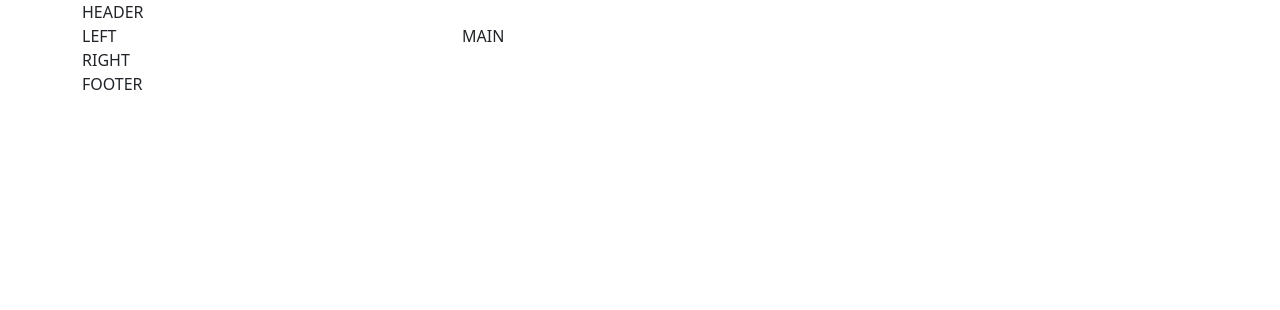
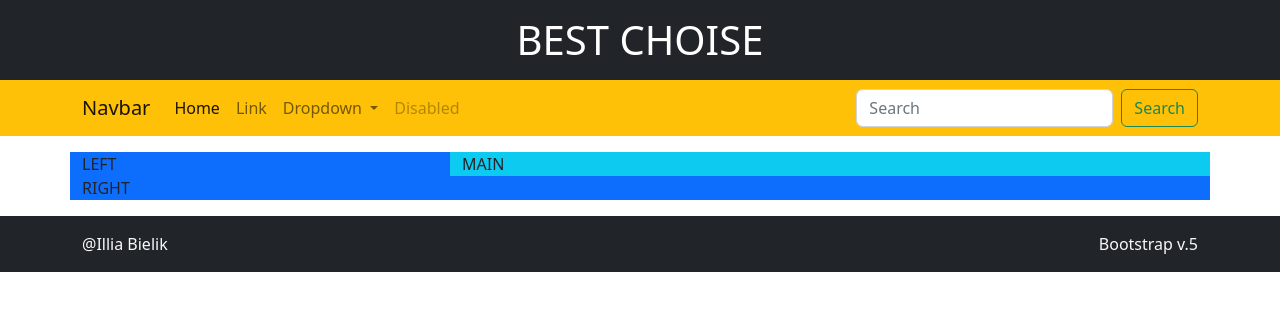
Before and after one commit to IlliaBielik/bootstrap-project, a website: page index.html in a window 1280 px wide. Drawn offline with nearby package versions, Linux system fonts and the light colour scheme.

Commit message:
Добавил черновое меню, указав отступы

```diff
--- a/index.html
+++ b/index.html
@@ -11,21 +11,79 @@
 
 <body>
 
-  <div class="container">
-    <div class="row">
-      <div class="col header"><span>HEADER</span></div>
+  <div class="header bg-dark mb-3 pt-3">
+    <div class="container">
+      <div class="row">
+        <h1 class="col text-center text-white mb-3"><span>BEST CHOISE</span></h1>
+      </div>
     </div>
 
-    <div class="row">
-      <div class="col-xxl-6 col-xl-8 main"><span>MAIN</span></div>
-      <div class="col-xxl-3 col-xl-4 col-lg-6 order-xl-first left"><span>LEFT</span></div>
-      <div class="col-xxl-3 col-xl-12 col-lg-6 right"><span>RIGHT</span></div>
-    </div>
+    <nav class="navbar navbar-expand-lg bg-warning">
+      <div class="container">
+        <a class="navbar-brand" href="#">Navbar</a>
+        <button class="navbar-toggler" type="button" data-bs-toggle="collapse" data-bs-target="#navbarSupportedContent"
+          aria-controls="navbarSupportedContent" aria-expanded="false" aria-label="Toggle navigation">
+          <span class="navbar-toggler-icon"></span>
+        </button>
+        <div class="collapse navbar-collapse" id="navbarSupportedContent">
+          <ul class="navbar-nav me-auto mb-2 mb-lg-0">
+            <li class="nav-item">
+              <a class="nav-link active" aria-current="page" href="#">Home</a>
+            </li>
+            <li class="nav-item">
+              <a class="nav-link" href="#">Link</a>
+            </li>
+            <li class="nav-item dropdown">
+              <a class="nav-link dropdown-toggle" href="#" role="button" data-bs-toggle="dropdown"
+                aria-expanded="false">
+                Dropdown
+              </a>
+              <ul class="dropdown-menu">
+                <li><a class="dropdown-item" href="#">Action</a></li>
+                <li><a class="dropdown-item" href="#">Another action</a></li>
+                <li>
+                  <hr class="dropdown-divider">
+                </li>
+                <li><a class="dropdown-item" href="#">Something else here</a></li>
+              </ul>
+            </li>
+            <li class="nav-item">
+              <a class="nav-link disabled">Disabled</a>
+            </li>
+          </ul>
+          <form class="d-flex" role="search">
+            <input class="form-control me-2" type="search" placeholder="Search" aria-label="Search">
+            <button class="btn btn-outline-success" type="submit">Search</button>
+          </form>
+        </div>
+      </div>
+    </nav>
+  </div>
+
+  <article class="container mb-3">
 
     <div class="row">
-      <div class="col footer"><span>FOOTER</span></div>
+      <main class="col-xxl-6 col-xl-8 main bg-info">
+        <span>MAIN</span>
+      </main>
+
+      <aside class="col-xxl-3 col-xl-4 col-lg-6 order-xl-first left bg-primary">
+        <span>LEFT</span>
+      </aside>
+
+      <aside class="col-xxl-3 col-xl-12 col-lg-6 right bg-primary">
+        <span>RIGHT</span>
+      </aside>
     </div>
+  </article>
 
+  <div class="footer bg-dark text-light py-lg-3 py-2">
+    <div class="container">
+      <div class="row">
+        <div class="col">@Illia Bielik</div>
+        <div class="col text-end">Bootstrap v.5</div>
+      </div>
+    </div>
   </div>
 
   <script src="https://cdn.jsdelivr.net/npm/bootstrap@5.2.2/dist/js/bootstrap.bundle.min.js"
```
